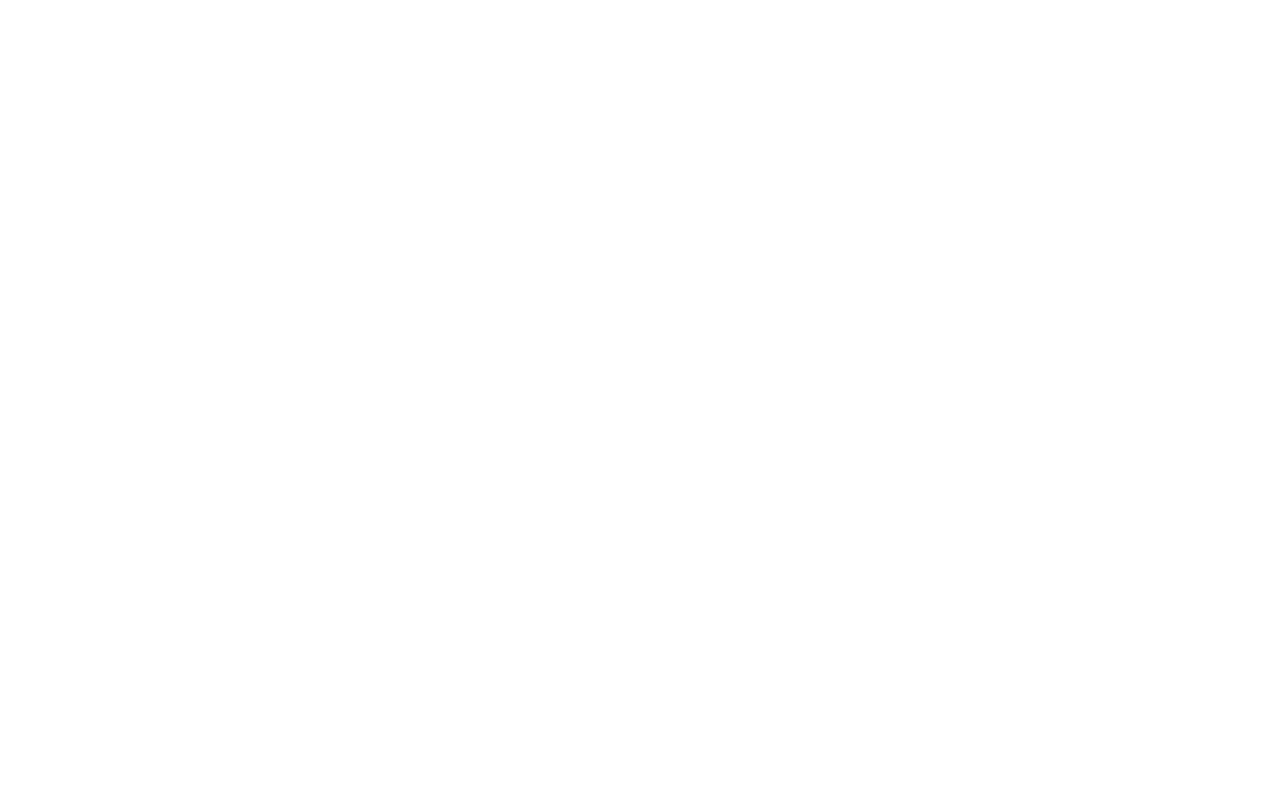
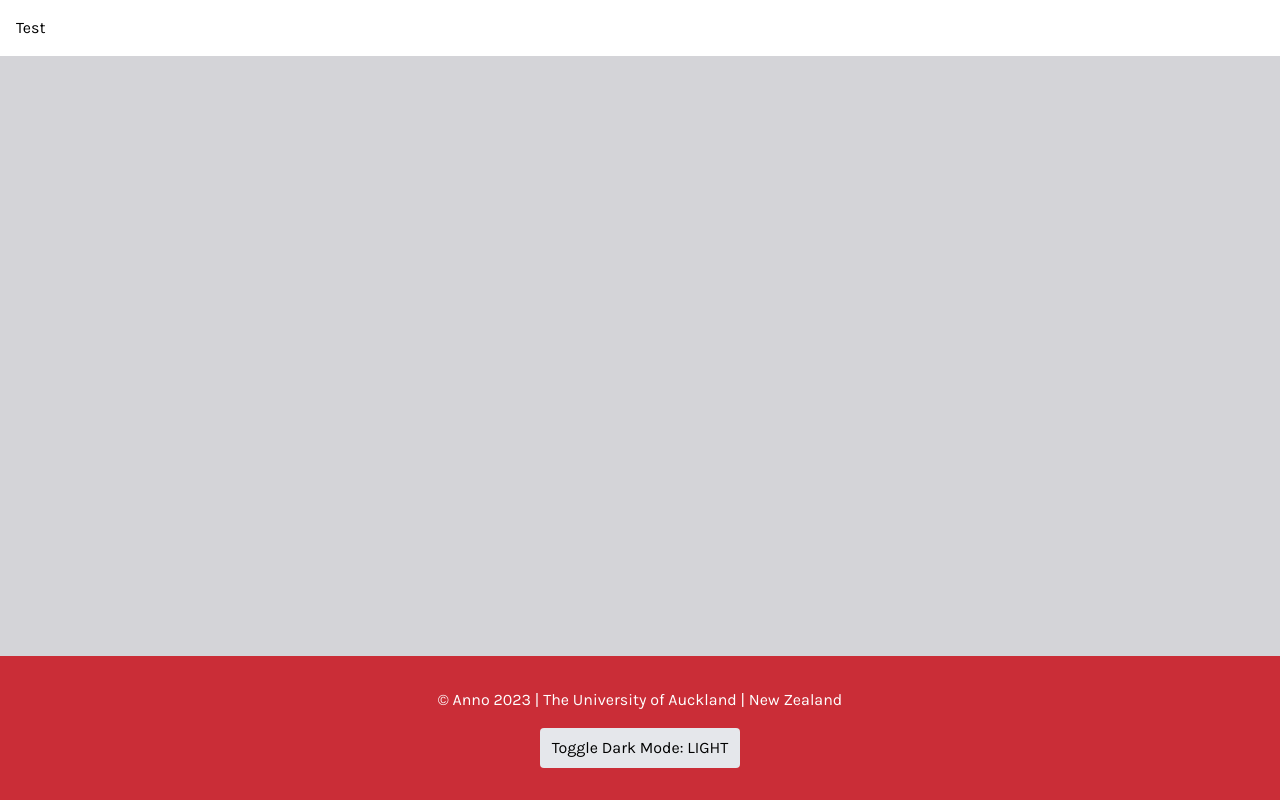
Before and after one commit to mjakeman/anno-pdf, a React (Vite) app in the folder frontend/: page /project-group-fearless-foxes/test in a window 1280 px wide. Before the commit this address had no page. Built offline with nearby package versions, Linux system fonts and the light colour scheme; a web font is replaced by a local one.

Commit message:
PDF-36: Added test route for dashboard
Also includes basic layout, header, and footer.

Also removed EditorFooter.tsx (since its not being used).

```diff
--- a/frontend/src/App.tsx
+++ b/frontend/src/App.tsx
@@ -1,5 +1,6 @@
 import {Route, Routes} from "react-router-dom";
 import Editor from "./components/app/editor/Editor";
+import DashboardLayout from "./components/app/dashboard/DashboardLayout";
 
 export default function App() {
 
@@ -7,9 +8,13 @@ export default function App() {
         //  TODO: add ability to change route / redirect based on if we're logged in or not.
 
         <Routes>
-            <Route path="/project-group-fearless-foxes" element={<Editor/>}>
-                {/* TODO If we want anything within the editor, put route here */}
+            <Route path="project-group-fearless-foxes" >
+                <Route index element={<Editor/>} />
+                <Route path="test" element={<DashboardLayout />}>
+
+                </Route>
             </Route>
+
         </Routes>
     );
 }
--- /dev/null
+++ b/frontend/src/components/app/dashboard/DashboardFooter.tsx
@@ -0,0 +1,10 @@
+import DarkModeToggleTest from "../../DarkModeToggleTest";
+
+export default function DashboardFooter() {
+    return (
+        <footer className="bg-anno-red-primary p-8 flex flex-col items-center justify-center items-center gap-4 dark:bg-anno-red-secondary">
+            <p className="text-white text-center">&copy; Anno 2023 | The University of Auckland | New Zealand </p>
+            <DarkModeToggleTest/>
+        </footer>
+    );
+}
--- /dev/null
+++ b/frontend/src/components/app/dashboard/DashboardLayout.tsx
@@ -0,0 +1,23 @@
+import React from "react";
+import {Outlet} from "react-router-dom";
+import DashboardFooter from "./DashboardFooter";
+import EditorHeader from "../editor/header/EditorHeader";
+import DashboardHeader from "./header/DashboardHeader";
+
+export default function DashboardLayout() {
+    return (
+        <div className="h-screen flex flex-col">
+
+            <DashboardHeader />
+
+            {/* Main Space */}
+            <main className="grow bg-zinc-300 ">
+                <Outlet />
+            </main>
+
+            <div className="justify-self-end">
+                <DashboardFooter/>
+            </div>
+        </div>
+    );
+}
--- /dev/null
+++ b/frontend/src/components/app/dashboard/header/DashboardHeader.tsx
@@ -0,0 +1,10 @@
+
+export default function DashboardHeader() {
+    return (
+        <div>
+            <header className="p-4 flex flex-row">
+                Test
+            </header>
+        </div>
+    );
+}
--- a/frontend/src/components/app/editor/EditorFooter.tsx
+++ /dev/null
@@ -1,9 +0,0 @@
-export default function EditorFooter() {
-    return (
-      <div>
-          <footer className="bg-anno-red-primary p-8 flex flex-col items-center justify-center items-center gap-4 dark:bg-anno-red-secondary">
-                <p className="text-white text-center">&copy; Anno 2023 | The University of Auckland | New Zealand </p>
-          </footer>
-      </div>
-    );
-}
```
